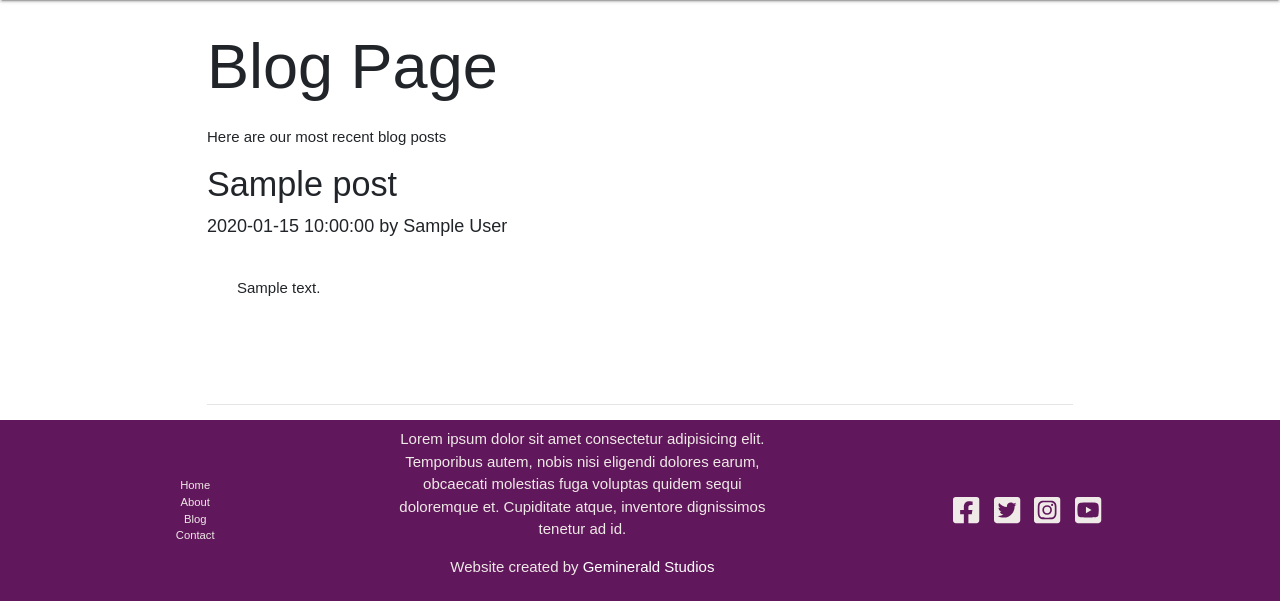
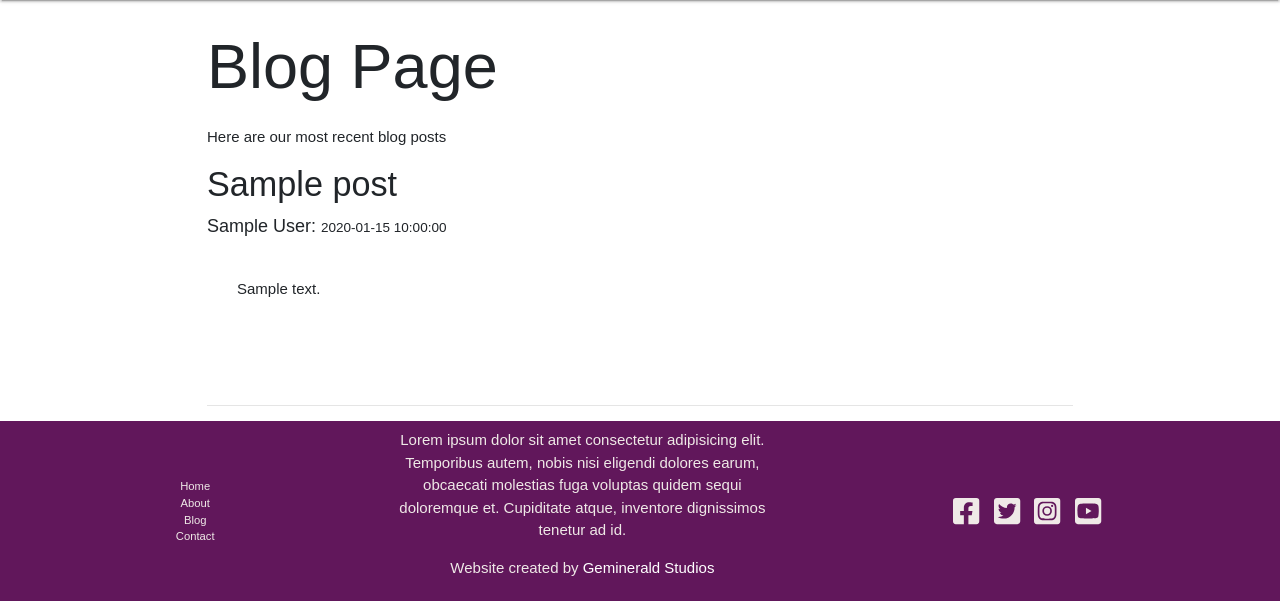
Before and after one commit to geminerald/brcaie, a Flask app: page /blog in a window 1280 px wide. Shown: the part 64-665 px from the top of the page. Run offline with Flask 2, Linux system fonts and the light colour scheme; a database or web service that is not in the repository returns one stand-in record (values such as "Sample title"); some libraries are stand-ins or nearby versions.

```diff
--- a/templates/pages/blog.html
+++ b/templates/pages/blog.html
@@ -9,7 +9,7 @@
 
         <article class="blogpost">
             <h4 class="blogpost-title">{{post.title}}</h4>
-            <h5 class="blogpost-info">{{post.date}} by {{post.author}}</h5>
+            <h5 class="blogpost-info">{{post.author}}: <small>{{post.date}}</small> </h5>
             <p class="blogpost-content">{{post.content}}</p>
         </article>
         <hr>
```
